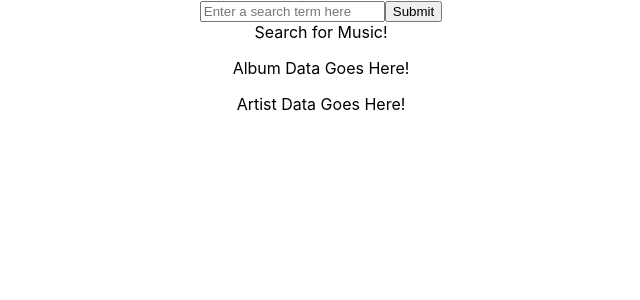
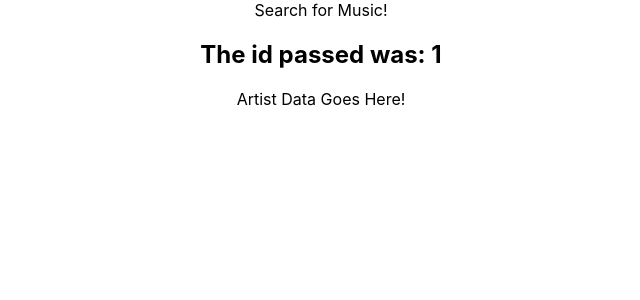
Before and after one commit to samstaana/music_library.3, a React (Create React App) app: page /artist/1 in a window 1280 px wide. Shown: the top 300 px of the page, without its empty margins (319-959 px from the left). Built offline with nearby package versions, Linux system fonts and the light colour scheme.

Commit message:
wrapped with router

```diff
--- a/src/App.js
+++ b/src/App.js
@@ -1,5 +1,5 @@
 import './App.css';
-import { useEffect, useState } from 'react';
+import { Fragment, useEffect, useState } from 'react';
 import { BrowserRouter as Router, Routes, Route } from 'react-router-dom';
 import Gallery from './components/Gallery';
 import SearchBar from './components/SearchBar';
@@ -38,13 +38,19 @@ function App() {
 
   return (
     <div className="App">
-      <SearchBar handleSearch={handleSearch} />
       { message }
-      <DataContext.Provider value={data}>
-        <Gallery data={data} />
-        <AlbumView />
-        <ArtistView />
-      </DataContext.Provider>
+      <Router>
+        <Routes>
+          <Route path='/' element={
+            <Fragment>
+              <SearchBar handleSearch = {handleSearch} />
+
+            </Fragment>
+          } />
+          <Route path="/album/:id" element={<AlbumView />}/>
+          <Route path="/artist/:id" element={<ArtistView />}/>
+        </Routes>
+      </Router>
     </div>
   )
 }
--- a/src/components/AlbumView.js
+++ b/src/components/AlbumView.js
@@ -1,12 +1,15 @@
 // These components will be making seperate API calls from the app component to serve specific data about a given album
 import { useState, useEffect } from "react";
+import { useParams } from "react-router-dom";
 
 function AlbumView() {
 
+    const{ id } = useParams()
     const [ albumData, setAlbumData ] = useState([])
 
     return (
         <div>
+            <h2>The id passed was: {id}</h2>
             <p>Album Data Goes Here!</p>
         </div>
     )
--- a/src/components/ArtistView.js
+++ b/src/components/ArtistView.js
@@ -1,12 +1,15 @@
 // These components will be making seperate API calls from the app component to serve specific data about our artist
 import { useState, useEffect } from "react";
+import { useParams } from "react-router-dom";
 
 function ArtistView() {
 
+    const{ id } = useParams()
     const [ artistData, setArtistData ] = useState([])
 
     return (
         <div>
+            <h2>The id passed was: {id}</h2>
             <p>Artist Data Goes Here!</p>
         </div>
     )
```
